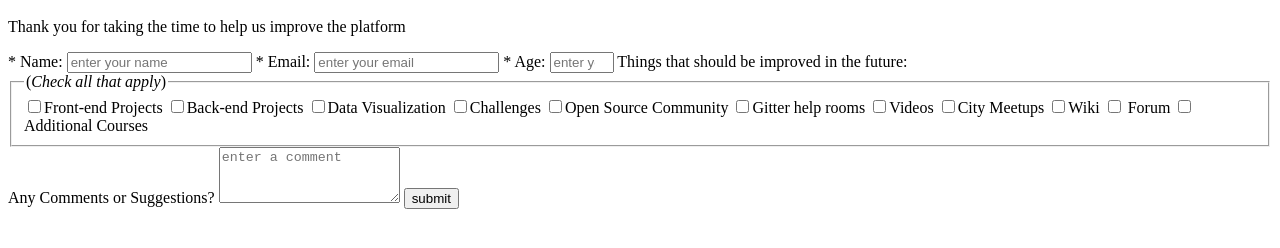
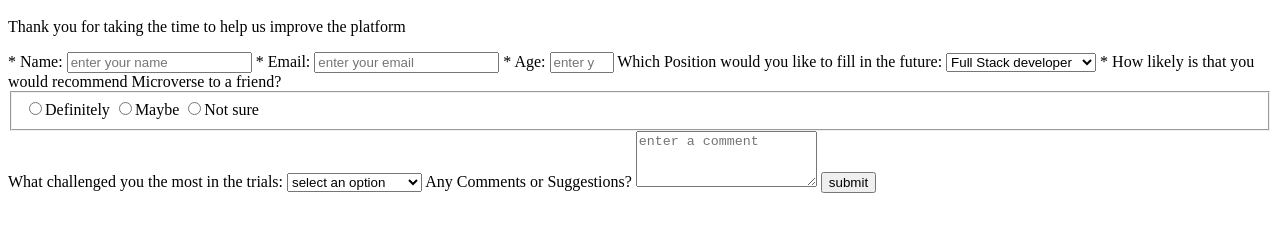
Before and after one commit to billodiallo/codingchallenge-M, a plain HTML site: page index.html in a window 1280 px wide. Shown: the part 120-368 px from the top of the page. Drawn offline with Linux system fonts and the light colour scheme.

Commit message:
last update

```diff
--- a/index.html
+++ b/index.html
@@ -35,34 +35,27 @@
         <input id="email" type="email" placeholder="enter your email" required>
         <label for="number" id="number-label">* Age:</label>
         <input id="number" type="number" placeholder="enter your age" min=1 max=125 required>
+        <label for="dropdown" id="dropdown-label">Which Position would you like to fill in the future:</label>
+        <select id="dropdown">
+          <option value="d1">Full Stack developer</option>
+          <option value="d2">Front End developers</option>
+        </select>
+        <label for="recommendation">* How likely is that you would recommend Microverse to a friend?</label>
+        <fieldset id="recommendation">
+          <label for="r_definitely"><input type="radio" name="recommend" id="r_definitely" value="definitely" required>Definitely</label>
+          <label for="r_maybe"><input type="radio" name="recommend" id="r_maybe" value="maybe" required>Maybe</label>
+          <label for="r_not_sure"><input type="radio" name="recommend" id="r_not_sure" value="notsure" required>Not sure</label>
+        </fieldset>
+        <label for="likethemost">What challenged you the most in the trials:</label>
+        <select id="likethemost">
+          <option value="" disabled selected>select an option</option>
+          <option value="language">Language</option>
+          <option value="internet">Internet Speed</option>
+          <option value="coding">Coding Challenges</option>
+          <option value="project">Final Project</option>
+        </select>
 
 
-
-
-
-
-
-
-
-
-
-        <!-- Things that should be improved in the future -->
-        <label for="improvements">Things that should be improved in the future:</label>
-        <fieldset id="improvements">
-          <legend>(<em>Check all that apply</em>)</legend>
-          <label for="c-fep"><input type="checkbox" name="improve-checks" id="c-fep" value="fep">Front-end Projects</label>
-          <label for="c-bep"><input type="checkbox" name="improve-checks" id="c-bep" value="bep">Back-end Projects</label>
-          <label for="c-datav"><input type="checkbox" name="improve-checks" id="c-datav" value="datav">Data Visualization</label>
-          <label for="c-chlgs"><input type="checkbox" name="improve-checks" id="c-chlgs" value="chlgs">Challenges</label>
-          <label for="c-osc"><input type="checkbox" name="improve-checks" id="c-osc" value="osc">Open Source Community</label>
-          <label for="c-ghr"><input type="checkbox" name="improve-checks" id="c-ghr" value="ghr">Gitter help rooms</label>
-          <label for="c-vid"><input type="checkbox" name="improve-checks" id="c-vid" value="vid">Videos</label>
-          <label for="c-meet"><input type="checkbox" name="improve-checks" id="c-meet" value="meet">City Meetups</label>
-          <label for="c-wiki"><input type="checkbox" name="improve-checks" id="c-wiki" value="wiki">Wiki</label>
-          <label for="c-forum"><input type="checkbox" name="improve-checks" id="c-forum" value="forum">
-          Forum</label>
-          <label for="c-addcours"><input type="checkbox" name="improve-checks" id="c-addcours" value="addcours">Additional Courses</label>
-        </fieldset>
 
         <!-- Any Comments or Suggestions -->
         <label for="comments">Any Comments or Suggestions?</label>
```
